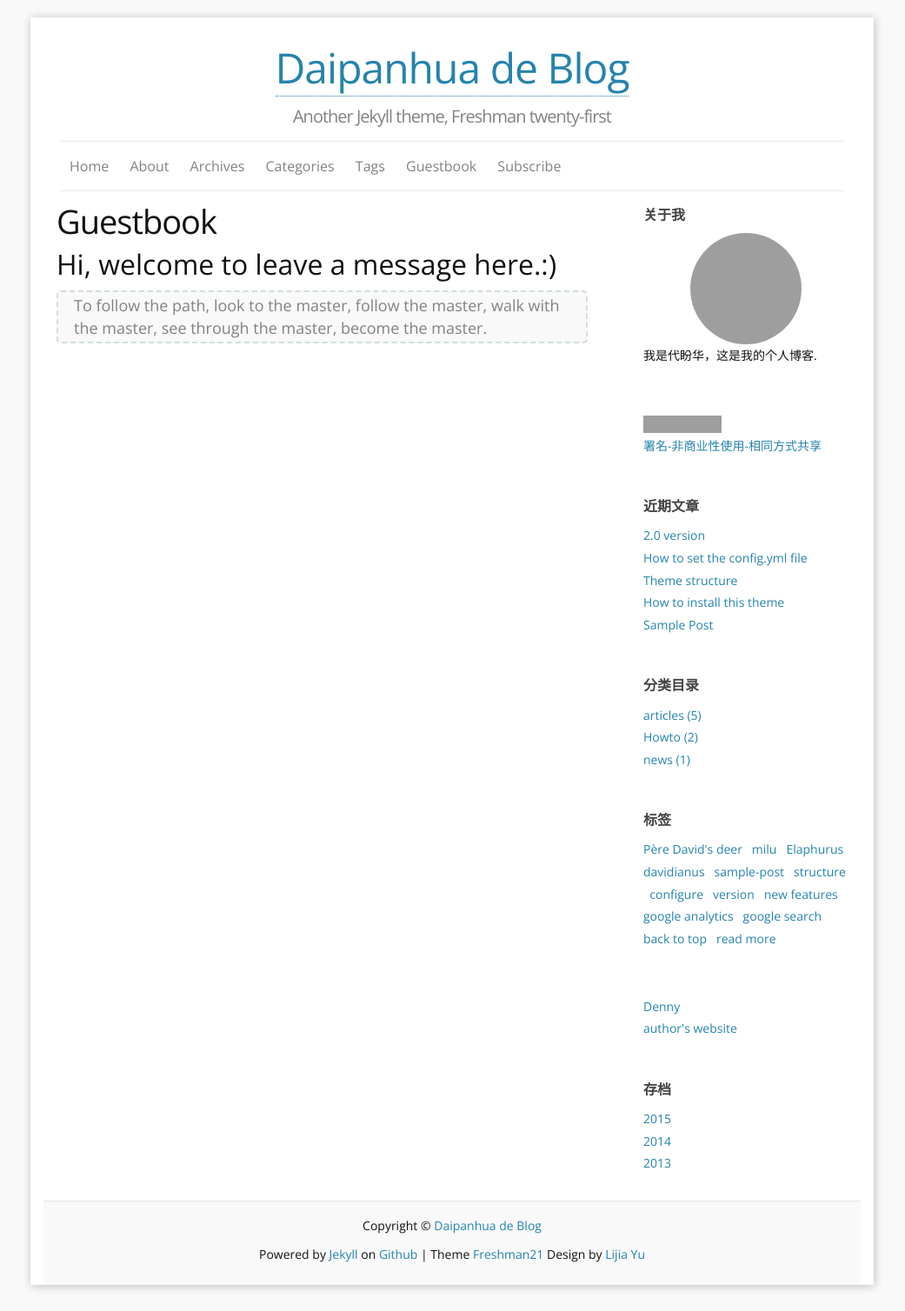
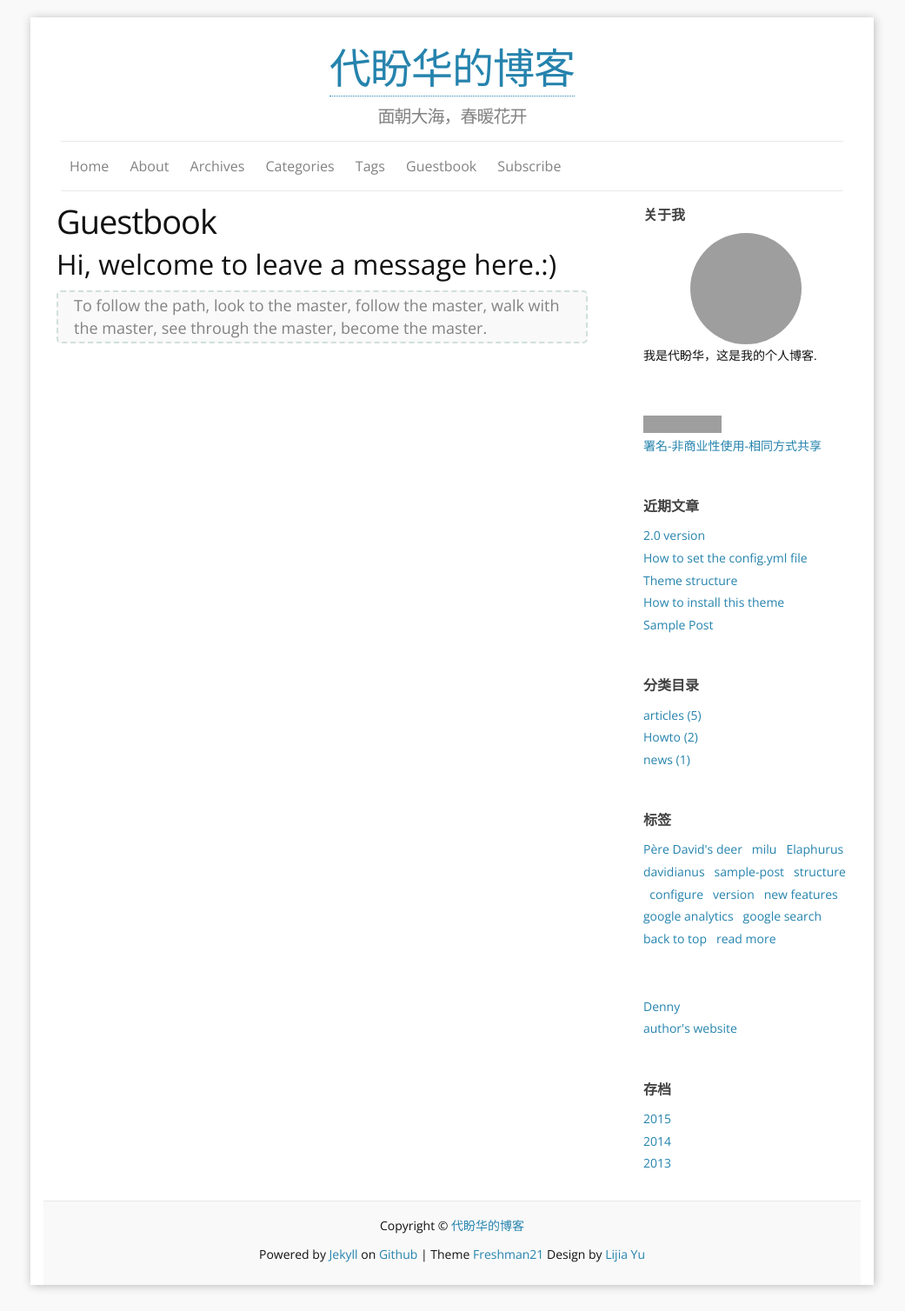
Before and after one commit to daipanhua/blog, a Jekyll site: the page built from f_guestbook.md, in a window 1280 px wide. Shown: the whole page at 87% size, without its empty margins (120-1161 px from the left). Built offline with Jekyll 4.4.1, drawn with Linux system fonts in a browser that asks for light colours; comment, search, counter and statistics services are not loaded; grey boxes are pictures that could not be loaded.

Commit message:
daipanhua

```diff
--- a/_config.yml
+++ b/_config.yml
@@ -1,6 +1,6 @@
 ### Site info:
-title: Daipanhua de Blog
-tagline: Another Jekyll theme, Freshman twenty-first
+title: 代盼华的博客
+tagline: 面朝大海，春暖花开
 author: Lijia Yu
 email: daipanhua@gmail.com
 description: "面朝大海，春暖花开" # You can edit this line in _config.yml. It will appear in your document head meta and in your feed.xml site description
@@ -11,7 +11,7 @@ locale: zh_cn
 
 ### Personal info and site tools info:
 github_username:  daipanhua
-disqus_shortname: slimmy2fatty
+disqus_shortname: daipanhua
 favicon:     "/images/favicon.ico"
 aboutme: 我是代盼华，这是我的个人博客. # these are shown on aboutme-sidebar.
 aboutme_photo: https://avatars.githubusercontent.com/daipanhua # your photo.
```
